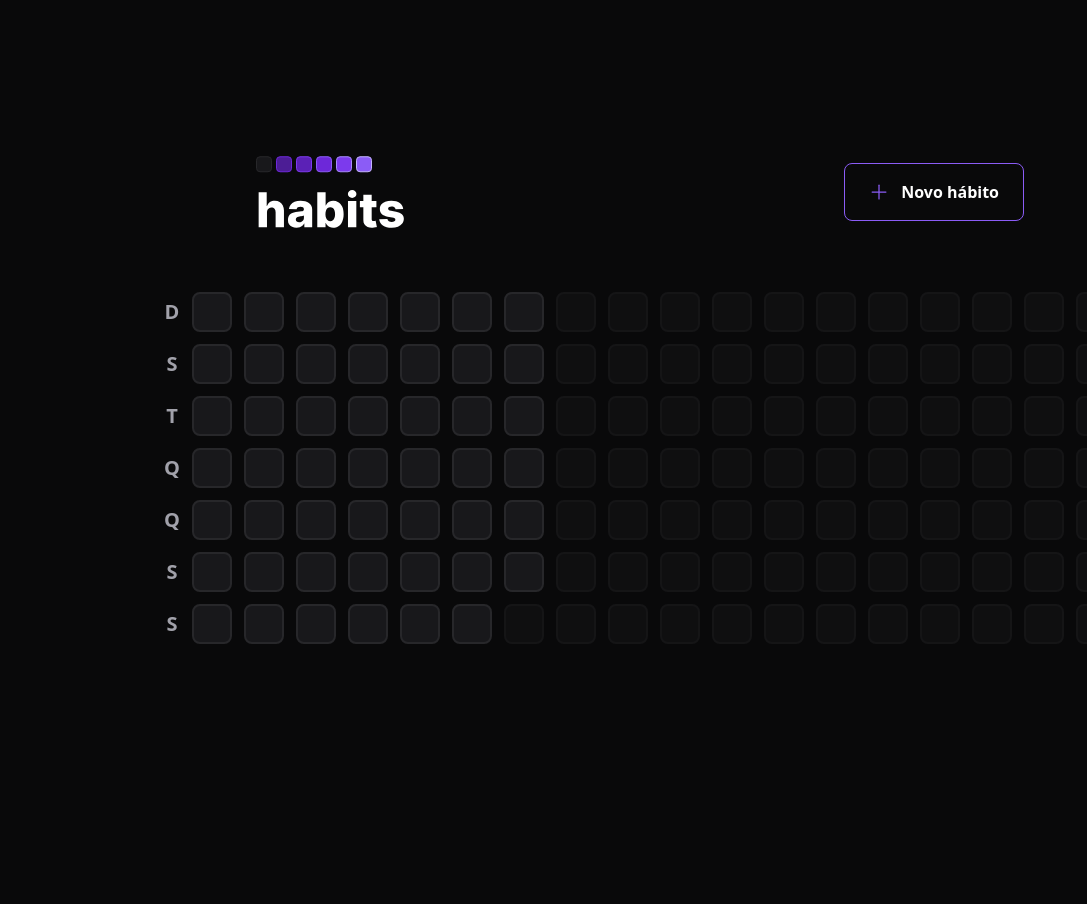
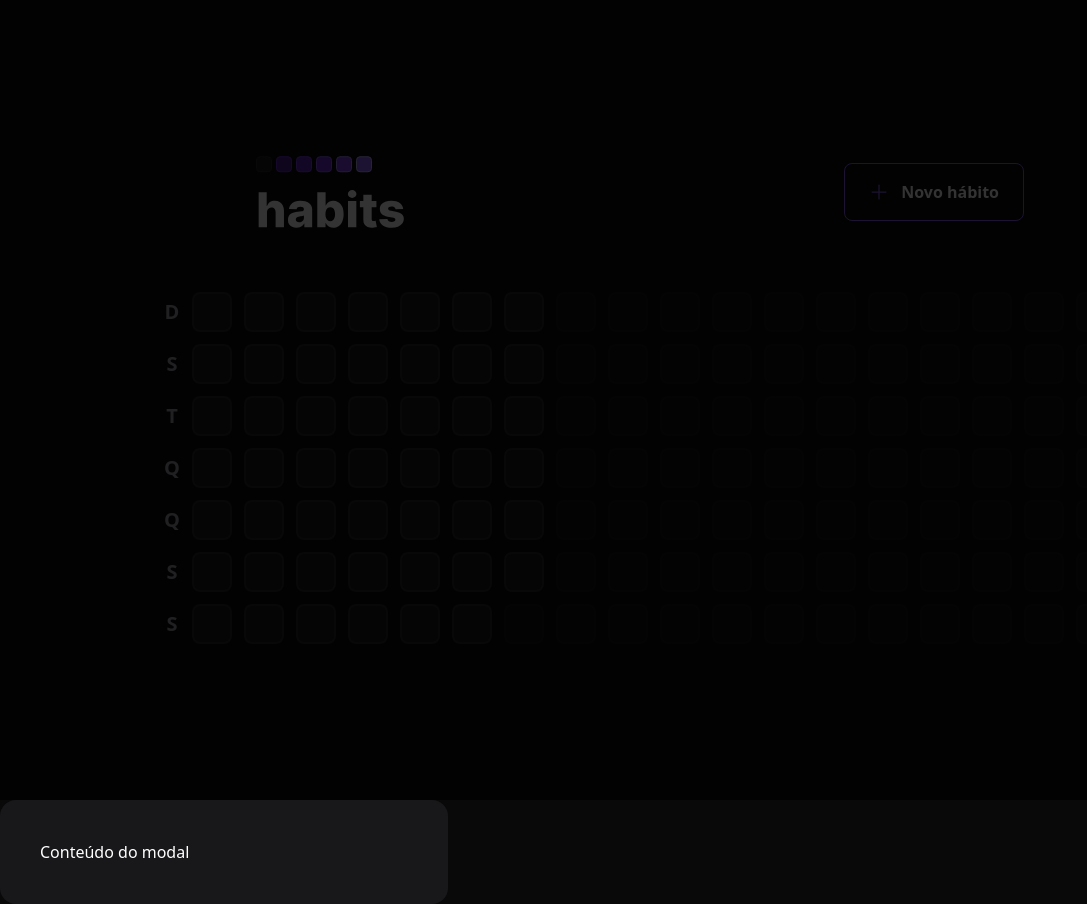
Before and after one commit to DhyonKeyllon/habits-web, a React (Vite) app: page / in a window 1280 px wide. Both pictures are taken after a click on the button "Novo hábito". Shown: the whole page, without its empty margins (0-1087 px from the left). Before the commit the page ends 800 px from the top, so only its background shows below. Built offline with nearby package versions, Linux system fonts and the light colour scheme.

Commit message:
feat: add initial dialog layout

```diff
--- a/package.json
+++ b/package.json
@@ -9,6 +9,7 @@
     "preview": "vite preview"
   },
   "dependencies": {
+    "@radix-ui/react-dialog": "^1.0.2",
     "dayjs": "^1.11.7",
     "phosphor-react": "^1.4.1",
     "react": "^18.2.0",
--- a/src/components/Header.tsx
+++ b/src/components/Header.tsx
@@ -1,19 +1,30 @@
+import * as Dialog from "@radix-ui/react-dialog";
 import { Plus } from "phosphor-react";
 
 import logoImage from "../assets/logo.svg";
+import { useState } from "react";
 
 export function Header() {
   return (
     <div className="w-full max-w-3xl mx-auto flex items-center justify-between">
       <img src={logoImage} alt="Habits" />
 
-      <button
-        type="button"
-        className="flex items-center gap-3 border border-violet-500 font-semibold rounded-lg px-6 py-4 hover:border-violet-300"
-      >
-        <Plus size={20} className="text-violet-500" />
-        Novo hábito
-      </button>
+      <Dialog.Root>
+        <Dialog.Trigger
+          type="button"
+          className="flex items-center gap-3 border border-violet-500 font-semibold rounded-lg px-6 py-4 hover:border-violet-300"
+        >
+          <Plus size={20} className="text-violet-500" />
+          Novo hábito
+        </Dialog.Trigger>
+        <Dialog.Portal>
+          <Dialog.Overlay className="w-screen h-screen bg-black/80 fixed inset-0" />
+
+          <Dialog.Content className="absolute p-10 bg-zinc-900 rounded-2xl w-full max-w-md top-/">
+            Conteúdo do modal
+          </Dialog.Content>
+        </Dialog.Portal>
+      </Dialog.Root>
     </div>
   );
 }
```
Also changed, not shown: 1 other file (tests, documents, lock files or other folders).
